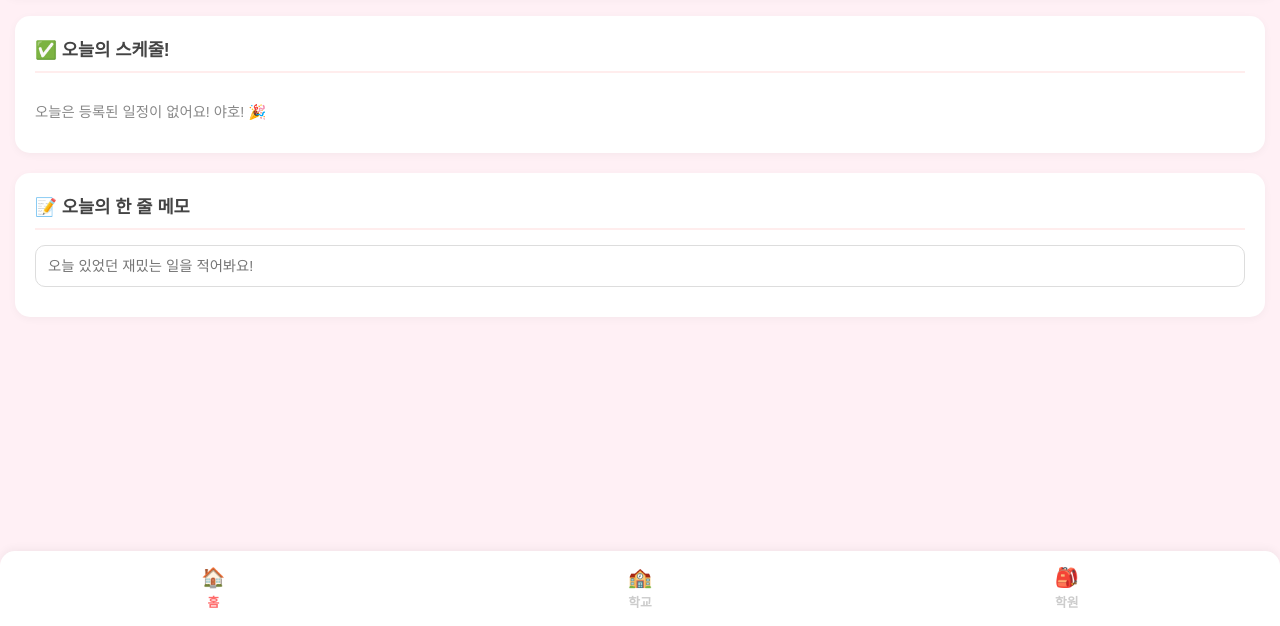
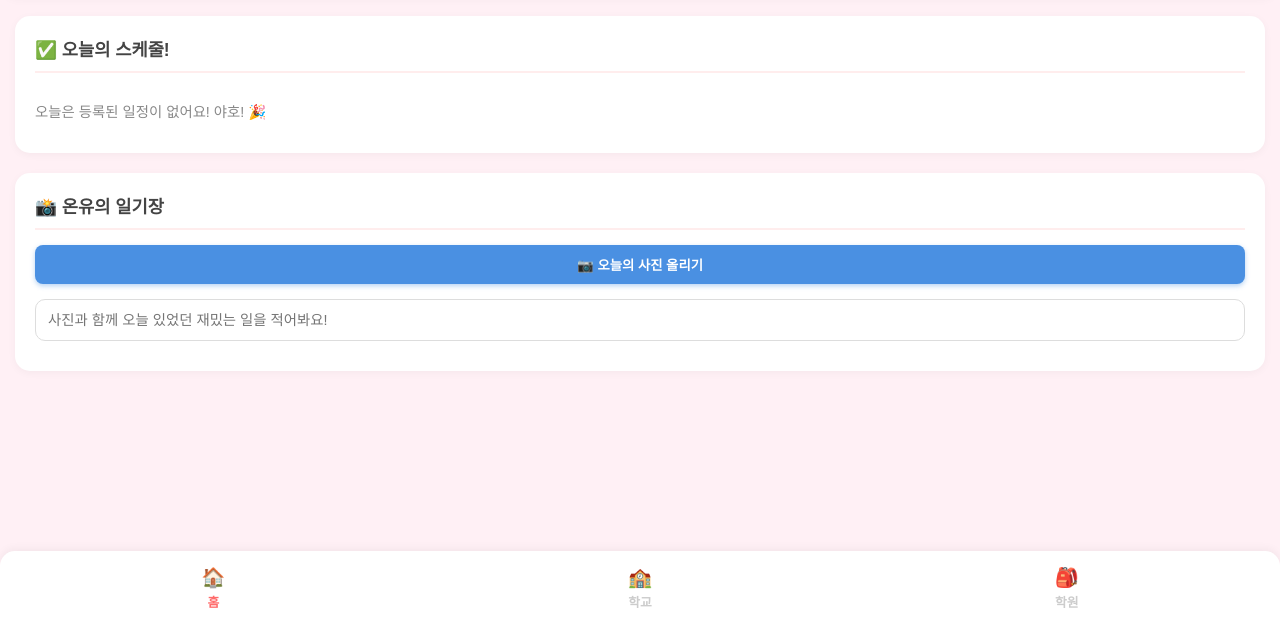
Before and after one commit to inbae7-design/onyou-app, a Flask app: page / in a window 1280 px wide. Shown: the part 174-800 px from the top of the page. Run offline with Flask 3, Linux system fonts and the light colour scheme; data that the repository does not hold is empty.

Commit message:
Update index.html

```diff
--- a/templates/index.html
+++ b/templates/index.html
@@ -10,45 +10,36 @@
         .header h1 { margin: 0; color: #FF6B6B; font-size: 1.6em; }
         .header p { color: #777; font-size: 0.9em; margin-top: 8px; font-weight: bold; }
 
-        /* 알림창(Toast) 디자인 */
-        #sync-toast {
-            position: fixed; top: 15px; right: 15px; background: #82C8A0; color: white;
-            padding: 8px 15px; border-radius: 20px; font-size: 0.85em; font-weight: bold;
-            display: none; box-shadow: 0 4px 10px rgba(0,0,0,0.15); z-index: 1000;
-        }
-
+        #sync-toast { position: fixed; top: 15px; right: 15px; background: #82C8A0; color: white; padding: 8px 15px; border-radius: 20px; font-size: 0.85em; font-weight: bold; display: none; box-shadow: 0 4px 10px rgba(0,0,0,0.15); z-index: 1000; }
         .weather-scroll-container { display: flex; overflow-x: auto; gap: 10px; padding: 10px 5px; margin-top: 15px; }
         .weather-scroll-container::-webkit-scrollbar { display: none; }
         .weather-item { background: #F8F9FA; min-width: 60px; padding: 12px 10px; border-radius: 15px; text-align: center; border: 1px solid #EEE; flex-shrink: 0; }
         .w-day { font-size: 0.8em; font-weight: bold; color: #555; }
         .w-icon { font-size: 1.8em; margin: 5px 0; }
         .w-temp { font-size: 0.75em; font-weight: bold; }
-
         .page { display: none; padding: 0 15px; }
         .page.active { display: block; }
         .card { background: white; border-radius: 15px; padding: 20px; margin-bottom: 20px; box-shadow: 0 2px 8px rgba(0,0,0,0.04); }
         .card-title { font-size: 1.1em; font-weight: bold; margin-bottom: 15px; color: #444; border-bottom: 2px solid #FFEDED; padding-bottom: 10px; }
-
         .todo-list { list-style: none; padding: 0; margin: 0; }
         .todo-list li { padding: 12px 0; border-bottom: 1px dashed #EEE; display: flex; align-items: center; }
         .todo-list li:last-child { border-bottom: none; }
         .todo-list input[type="checkbox"] { margin-right: 10px; width: 18px; height: 18px; accent-color: #FF6B6B; }
-
         .memo-input { width: 100%; padding: 12px; border: 1px solid #DDD; border-radius: 10px; box-sizing: border-box; font-size: 0.9em; margin-bottom: 10px; font-family: inherit; }
         textarea.memo-input { resize: none; height: 80px; }
         .btn { background-color: #FF8E8B; color: white; border: none; padding: 10px 15px; border-radius: 8px; font-weight: bold; width: 100%; cursor: pointer; box-shadow: 0 2px 5px rgba(255, 142, 139, 0.4);}
         .btn-add { background-color: #82C8A0; margin-top: 10px; box-shadow: 0 2px 5px rgba(130, 200, 160, 0.4); }
+        /* 사진 버튼 디자인 */
+        .btn-photo { background-color: #4A90E2; box-shadow: 0 2px 5px rgba(74, 144, 226, 0.4); margin-bottom: 15px; }
 
         .table-container { overflow-x: auto; margin-bottom: 15px; }
         table { width: 100%; border-collapse: collapse; min-width: 350px; font-size: 0.85em; text-align: center; }
         th { background-color: #FFEDED; padding: 10px 3px; color: #555; white-space: nowrap; }
         td { border: 1px solid #EEE; padding: 5px 2px; }
         input.cell-input { width: 95%; border: none; text-align: center; background: transparent; outline: none; font-size: 1em; }
-
         #school-table th { background-color: #E3F2FD; }
         #academy-table th { background-color: #FFF3E0; }
         .btn-delete { background: none; border: none; color: #FF6B6B; font-size: 1.2em; cursor: pointer; padding: 0; }
-
         .bottom-nav { position: fixed; bottom: 0; left: 0; width: 100%; background: white; display: flex; justify-content: space-around; padding: 10px 0; box-shadow: 0 -2px 10px rgba(0,0,0,0.05); border-top-left-radius: 15px; border-top-right-radius: 15px; }
         .nav-item { text-align: center; color: #CCC; font-size: 0.8em; font-weight: bold; padding: 5px 15px; flex-grow: 1; cursor: pointer; }
         .nav-item.active { color: #FF6B6B; }
@@ -75,15 +66,21 @@
             </ul>
         </div>
         <div class="card">
-            <div class="card-title">📝 오늘의 한 줄 메모</div>
-            <input type="text" class="memo-input" id="daily-memo" placeholder="오늘 있었던 재밌는 일을 적어봐요!" oninput="triggerSave()">
+            <div class="card-title">📸 온유의 일기장</div>
+
+            <input type="file" id="photo-upload" accept="image/*" style="display:none;" onchange="uploadPhoto()">
+
+            <button class="btn btn-photo" onclick="document.getElementById('photo-upload').click()">📷 오늘의 사진 올리기</button>
+
+            <img id="daily-photo-img" style="width:100%; border-radius:10px; margin-bottom:15px; display:none; border: 1px solid #EEE;">
+
+            <input type="text" class="memo-input" id="daily-memo" placeholder="사진과 함께 오늘 있었던 재밌는 일을 적어봐요!" oninput="triggerSave()">
         </div>
     </div>
 
     <div id="page-school" class="page">
         <div class="card">
             <div class="card-title">🏫 학교 시간표 (월~금)</div>
-            <p style="font-size: 0.8em; color: #888; margin-top:-5px;">* 빈칸을 터치해서 과목을 적어주세요.</p>
             <div class="table-container">
                 <table id="school-table">
                     <tr><th>교시</th><th>월</th><th>화</th><th>수</th><th>목</th><th>금</th></tr>
@@ -103,7 +100,6 @@
     <div id="page-academy" class="page">
         <div class="card">
             <div class="card-title">🎒 학원 시간표 (월~일)</div>
-            <p style="font-size: 0.8em; color: #888; margin-top:-5px;">* 표 안에 요일별 가는 시간을 적어주세요! (예: 14:00)</p>
             <div class="table-container">
                 <table id="academy-table">
                     <thead>
@@ -136,21 +132,17 @@
                 const url = 'https://api.open-meteo.com/v1/forecast?latitude=37.00&longitude=127.27&daily=weathercode,temperature_2m_max,temperature_2m_min&timezone=Asia%2FSeoul';
                 const response = await fetch(url);
                 const data = await response.json();
-
                 const days = ['일', '월', '화', '수', '목', '금', '토'];
                 let html = '';
                 for(let i=0; i<7; i++) {
                     const dateObj = new Date(data.daily.time[i]);
                     let dayStr = days[dateObj.getDay()];
                     if(i === 0) dayStr = '오늘'; if(i === 1) dayStr = '내일';
-
                     const maxT = Math.round(data.daily.temperature_2m_max[i]);
                     const minT = Math.round(data.daily.temperature_2m_min[i]);
                     const code = data.daily.weathercode[i];
-
                     let emoji = '🌤️';
                     if(code === 0) emoji = '☀️'; else if(code <= 3) emoji = '☁️'; else if(code <= 48) emoji = '🌫️'; else if(code <= 67) emoji = '🌧️'; else if(code <= 77) emoji = '❄️'; else emoji = '⛈️';
-
                     html += `<div class="weather-item"><div class="w-day">${dayStr}</div><div class="w-icon">${emoji}</div><div class="w-temp"><span style="color:#4A90E2">${minT}°</span>/<span style="color:#E02020">${maxT}°</span></div></div>`;
                 }
                 document.getElementById('weather-scroll').innerHTML = html;
@@ -158,21 +150,15 @@
         }
 
         let academyIds = [1, 2, 3];
-        let currentData = {}; // 💡 현재 화면의 글씨들을 백업해둘 특수 주머니
+        let currentData = {};
 
         function renderAcademyTable() {
             const tbody = document.getElementById('academy-tbody');
-
-            // 💡 표를 지우기 딱 0.1초 전에! 현재 적혀있는 글씨들을 주머니(currentData)에 싹 담아둡니다.
             const currentInputs = tbody.querySelectorAll('input.cell-input');
-            currentInputs.forEach(input => {
-                if(input.dataset.id) currentData[input.dataset.id] = input.value;
-            });
-
+            currentInputs.forEach(input => { if(input.dataset.id) currentData[input.dataset.id] = input.value; });
             tbody.innerHTML = '';
             academyIds.forEach(id => {
                 const tr = document.createElement('tr');
-                // 새로 표를 그릴 때, 주머니에 들어있던 글씨(value)가 있으면 그대로 다시 써줍니다!
                 tr.innerHTML = `
                     <td><input class="cell-input" oninput="triggerSave()" data-id="a-name-${id}" placeholder="이름" value="${currentData['a-name-'+id] || ''}"></td>
                     <td><input class="cell-input" oninput="triggerSave()" data-id="a-${id}-1" value="${currentData['a-'+id+'-1'] || ''}"></td>
@@ -196,23 +182,55 @@
         }
 
         function removeAcademy(id) {
-            if(confirm("이 학원 일정을 지우고 서버에 저장할까요?")) {
+            if(confirm("이 학원 일정을 지울까요?")) {
                 academyIds = academyIds.filter(item => item !== id);
-
-                // 💡 학원을 지울 때 주머니(currentData)에서도 데이터를 깔끔하게 버려줍니다.
                 delete currentData[`a-name-${id}`];
                 for(let i=0; i<=6; i++) delete currentData[`a-${id}-${i}`];
-
                 renderAcademyTable();
                 triggerSave();
             }
+        }
+
+        // --- 📸 사진 업로드 전송 ---
+        async function uploadPhoto() {
+            const fileInput = document.getElementById('photo-upload');
+            const file = fileInput.files[0];
+            if(!file) return;
+
+            const toast = document.getElementById('sync-toast');
+            toast.innerText = '📷 드라이브에 사진 올리는 중...';
+            toast.style.display = 'block';
+
+            const formData = new FormData();
+            formData.append('file', file);
+
+            try {
+                const res = await fetch('/api/upload_image', {
+                    method: 'POST',
+                    body: formData
+                });
+                const data = await res.json();
+
+                if(data.url) {
+                    // 구글 드라이브 사진 링크를 받아서 화면에 띄우고 주머니에 저장
+                    document.getElementById('daily-photo-img').src = data.url;
+                    document.getElementById('daily-photo-img').style.display = 'block';
+                    currentData['daily-photo-url'] = data.url; // 시트에 저장하기 위해 주머니에 넣음
+                    triggerSave(); // 시트에도 동기화
+                    toast.innerText = '✅ 사진 업로드 성공!';
+                } else {
+                    toast.innerText = '❌ 사진을 올리지 못했어요.';
+                }
+            } catch(e) {
+                toast.innerText = '❌ 업로드 통신 에러';
+            }
+            setTimeout(() => toast.style.display = 'none', 2000);
         }
 
         let saveTimeout;
         function triggerSave() {
             clearTimeout(saveTimeout);
             saveTimeout = setTimeout(() => {
-                // 저장 버튼이 눌리기 전에 화면의 최신 값을 주머니에 한 번 더 담습니다.
                 const inputs = document.querySelectorAll('input.cell-input, .memo-input');
                 inputs.forEach(input => {
                     const key = input.id || input.dataset.id;
@@ -227,20 +245,14 @@
             toast.innerText = '☁️ 동기화 중...';
             toast.style.display = 'block';
 
-            const dataToSave = { ...currentData }; // 백업 주머니의 데이터를 통째로 복사
+            const dataToSave = { ...currentData };
             dataToSave['academyIds'] = JSON.stringify(academyIds);
 
             try {
-                await fetch('/api/save', {
-                    method: 'POST',
-                    headers: { 'Content-Type': 'application/json' },
-                    body: JSON.stringify(dataToSave)
-                });
+                await fetch('/api/save', { method: 'POST', headers: { 'Content-Type': 'application/json' }, body: JSON.stringify(dataToSave) });
                 toast.innerText = '✅ 클라우드 저장 완료!';
                 updateTodaySchedule();
-            } catch(e) {
-                toast.innerText = '❌ 통신 에러';
-            }
+            } catch(e) { toast.innerText = '❌ 통신 에러'; }
             setTimeout(() => toast.style.display = 'none', 2000);
         }
 
@@ -252,28 +264,25 @@
             try {
                 const res = await fetch('/api/load');
                 const data = await res.json();
+                currentData = data;
+                if(data['academyIds']) academyIds = JSON.parse(data['academyIds']);
+                renderAcademyTable();
 
-                currentData = data; // 💡 구글에서 받아온 데이터를 주머니에 쏙!
-
-                if(data['academyIds']) {
-                    academyIds = JSON.parse(data['academyIds']);
-                }
-
-                renderAcademyTable(); // 주머니 데이터를 바탕으로 학원 표 먼저 그리기
-
-                // 학교 표와 메모장 채우기
                 const inputs = document.querySelectorAll('input.cell-input, .memo-input');
                 inputs.forEach(input => {
                     const key = input.id || input.dataset.id;
-                    if(key && data[key] !== undefined) {
-                        input.value = data[key];
-                    }
+                    if(key && data[key] !== undefined) input.value = data[key];
                 });
+
+                // 📸 저장된 사진이 있으면 불러오기
+                if(data['daily-photo-url']) {
+                    document.getElementById('daily-photo-img').src = data['daily-photo-url'];
+                    document.getElementById('daily-photo-img').style.display = 'block';
+                }
 
                 toast.innerText = '✅ 데이터 불러오기 완료!';
                 updateTodaySchedule();
             } catch(e) {
-                toast.innerText = '⚠️ 새 데이터 공간을 만들었어요!';
                 renderAcademyTable();
                 updateTodaySchedule();
             }
@@ -283,7 +292,6 @@
         function updateTodaySchedule() {
             const dayOfWeek = new Date().getDay();
             let schedules = [];
-
             if(dayOfWeek >= 1 && dayOfWeek <= 5) {
                 for(let period = 1; period <= 6; period++) {
                     const inputEl = document.querySelector(`input[data-id="s-${period}-${dayOfWeek}"]`);
@@ -291,7 +299,6 @@
                     if(subject && subject.trim() !== "") schedules.push(`[${period}교시] ${subject}`);
                 }
             }
-
             academyIds.forEach(id => {
                 const nameEl = document.querySelector(`input[data-id="a-name-${id}"]`);
                 const timeEl = document.querySelector(`input[data-id="a-${id}-${dayOfWeek}"]`);
@@ -299,16 +306,12 @@
                     schedules.push(`[${nameEl.value}] ${timeEl.value}`);
                 }
             });
-
             const listEl = document.getElementById('today-schedule-list');
             listEl.innerHTML = '';
-
             if(schedules.length === 0) {
                 listEl.innerHTML = '<li style="color:#888; font-size:0.9em;">오늘은 등록된 일정이 없어요! 야호! 🎉</li>';
             } else {
-                schedules.forEach(item => {
-                    listEl.innerHTML += `<li><input type="checkbox"> <span>${item}</span></li>`;
-                });
+                schedules.forEach(item => { listEl.innerHTML += `<li><input type="checkbox"> <span>${item}</span></li>`; });
             }
         }
 
```
